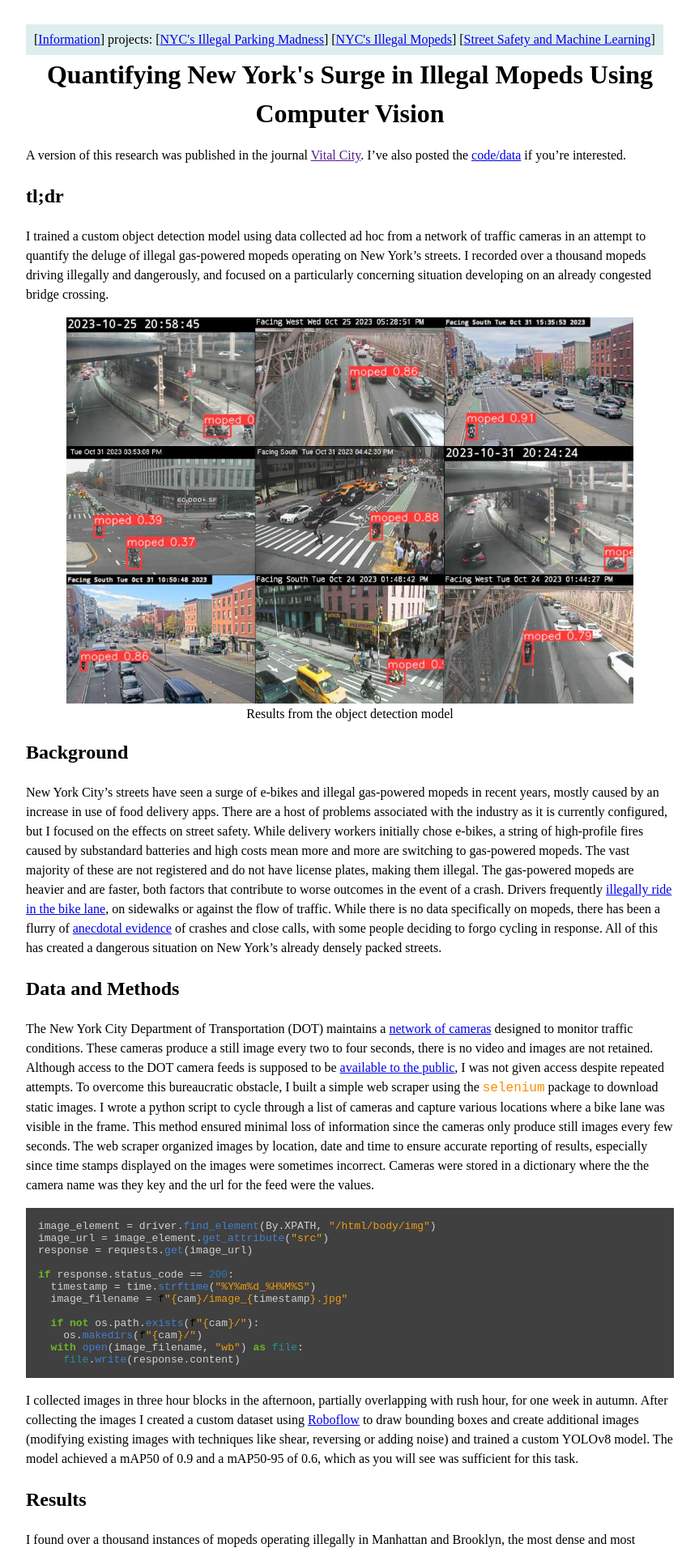
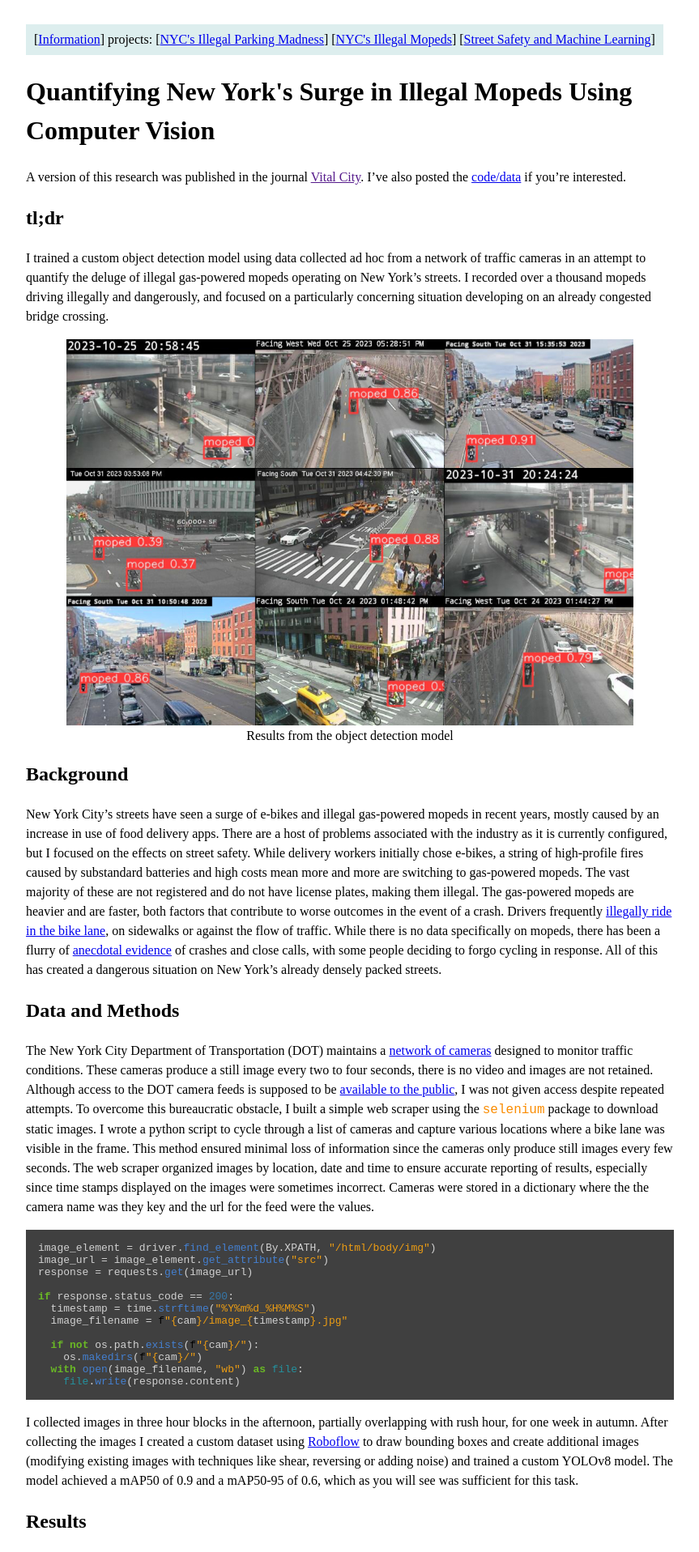
Before and after one commit to benarnav/benarnav.github.io, a Jekyll site: the page built from moped_detector.md, in a window 1280 px wide. Shown: the top 1917 px of the page at 81% size, without its empty margins (208-1071 px from the left). Built offline with Jekyll 4.4.1, drawn with Linux system fonts in a browser that asks for light colours.

Commit message:
revert formatting

```diff
--- a/assets/css/main.css
+++ b/assets/css/main.css
@@ -17,10 +17,6 @@ div.navbar {
     display: inline-block;
     padding: 10px;
     background-color: #DEE;
-}
-.page-title {
-  text-align: center;
-  margin: 0;
 }
 
 li.post-item {
```
